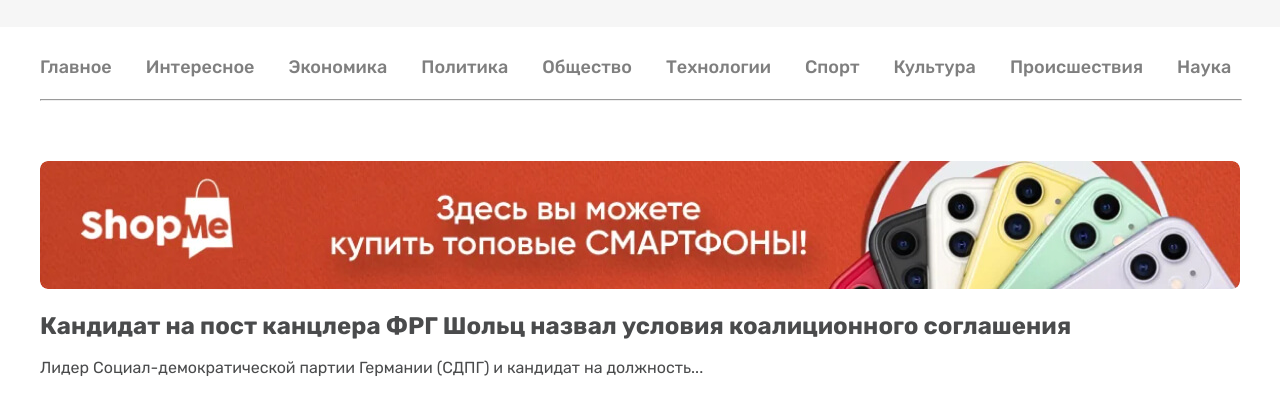
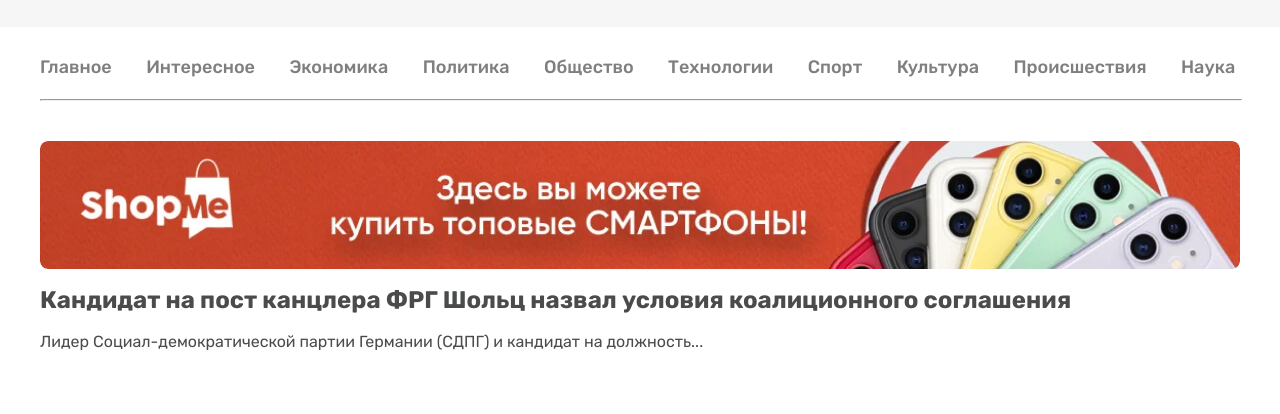
Before and after one commit to timdeveloperuzb/Namanganliklar24, a plain HTML site: page index.html in a window 1280 px wide. Shown: the part 78-492 px from the top of the page. Drawn offline with Linux system fonts and the light colour scheme.

Commit message:
add banner

```diff
--- a/css/main.css
+++ b/css/main.css
@@ -2,6 +2,10 @@
 
 * {
   box-sizing: border-box;
+}
+*:focus {
+  outline: 2px dashed #7296ec;
+  outline-offset: 3px;
 }
 html {
   height: 100%;
@@ -166,12 +170,15 @@ img {
   color: #d1d1d1;
   margin: 0;
   padding: 0;
+  /* padding-top: 20px; */
   margin-bottom: 20px;
 }
-.site-menu-item {
-  margin-right: 34px;
+.site-menu-item:not(:last-child) {
+  margin-right: 34.44px;
 }
+
 .site-menu-link {
+  display: inline-block;
   font-family: "Rubik", sans-serif;
   font-style: normal;
   font-weight: 500;
@@ -180,12 +187,14 @@ img {
   text-align: center;
   color: #7f7f7f;
   text-decoration: none;
+  cursor: pointer;
 }
 .header-hr {
   width: 100%;
-  margin-bottom: 60px;
+  margin-bottom: 40px;
 }
 
 .banner-img {
+  display: flex;
   border-radius: 8px;
 }
--- a/index.html
+++ b/index.html
@@ -63,13 +63,14 @@
                     <li class="site-menu-item"><a href="#" class="site-menu-link">Наука</a></li>
                 </ul>
                 <hr class="header-hr">
+                <aside class="site-header-banner">
+                    <a class="site-header-banner-link" href="#">
+                        <img class="banner-img" src="images/banner1x.jpg" alt="banner" srcset="images/banner1x.jpg 1x , images/banner2x.jpg 2x" width="1200" height="128">
+                    </a>
+                </aside>
             </div>
         </div>
-        <div class="site-header-banner">
-            <div class="container">
-                <img class="banner-img" src="images/banner1x.jpg" alt="banner" srcset="images/banner1x.jpg 1x , images/banner2x.jpg 2x">
-            </div>
-        </div>
+
     </header>
     <main class="main-content">
         <div class="container main-container">
```
